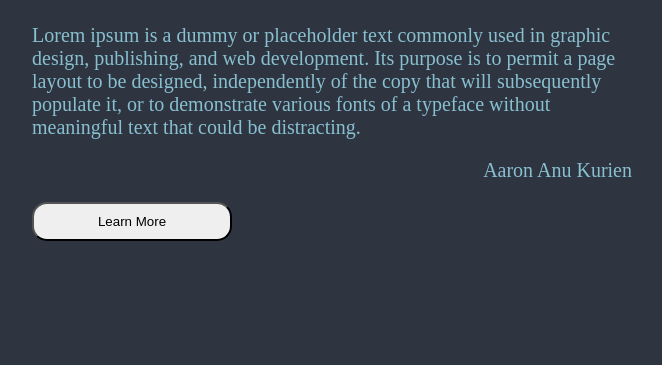
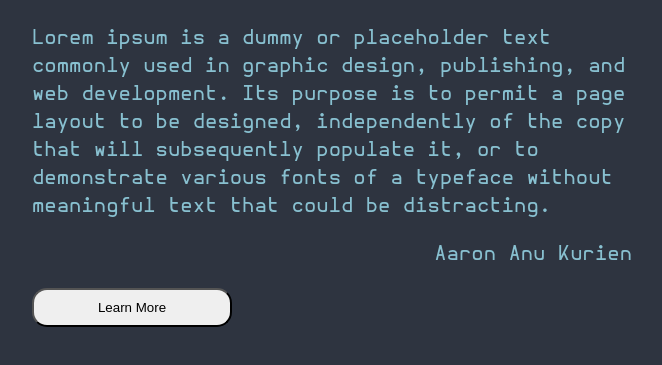
Before and after one commit to aaron-anu/Winter-Arc, a plain HTML site: page index.html in a window 1280 px wide. Shown: the part 77-442 px from the top of the page, without its empty margins (308-970 px from the left). Drawn offline with Linux system fonts and the light colour scheme.

Commit message:
Last Day

```diff
--- a/style.css
+++ b/style.css
@@ -9,7 +9,7 @@
 p {
   font-size: 20px;
   color: #88C0D0;
-  font-family: Hurmit,serif;
+  font-family: Hermit,serif;
 }
 
 h1 {
@@ -41,4 +41,5 @@ button {
 	border-radius: 15px;
 	width: 200px;
 
+
 }
```
